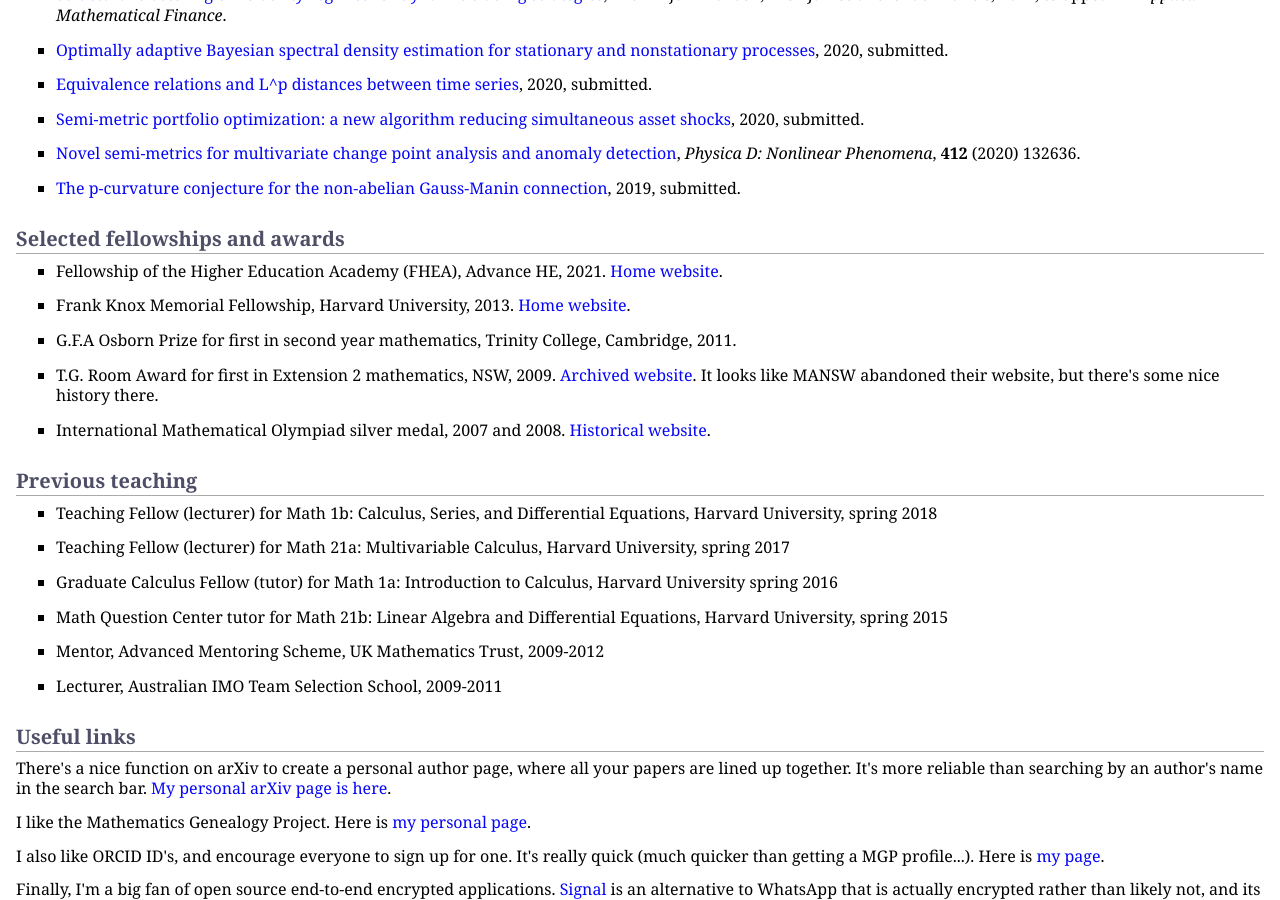
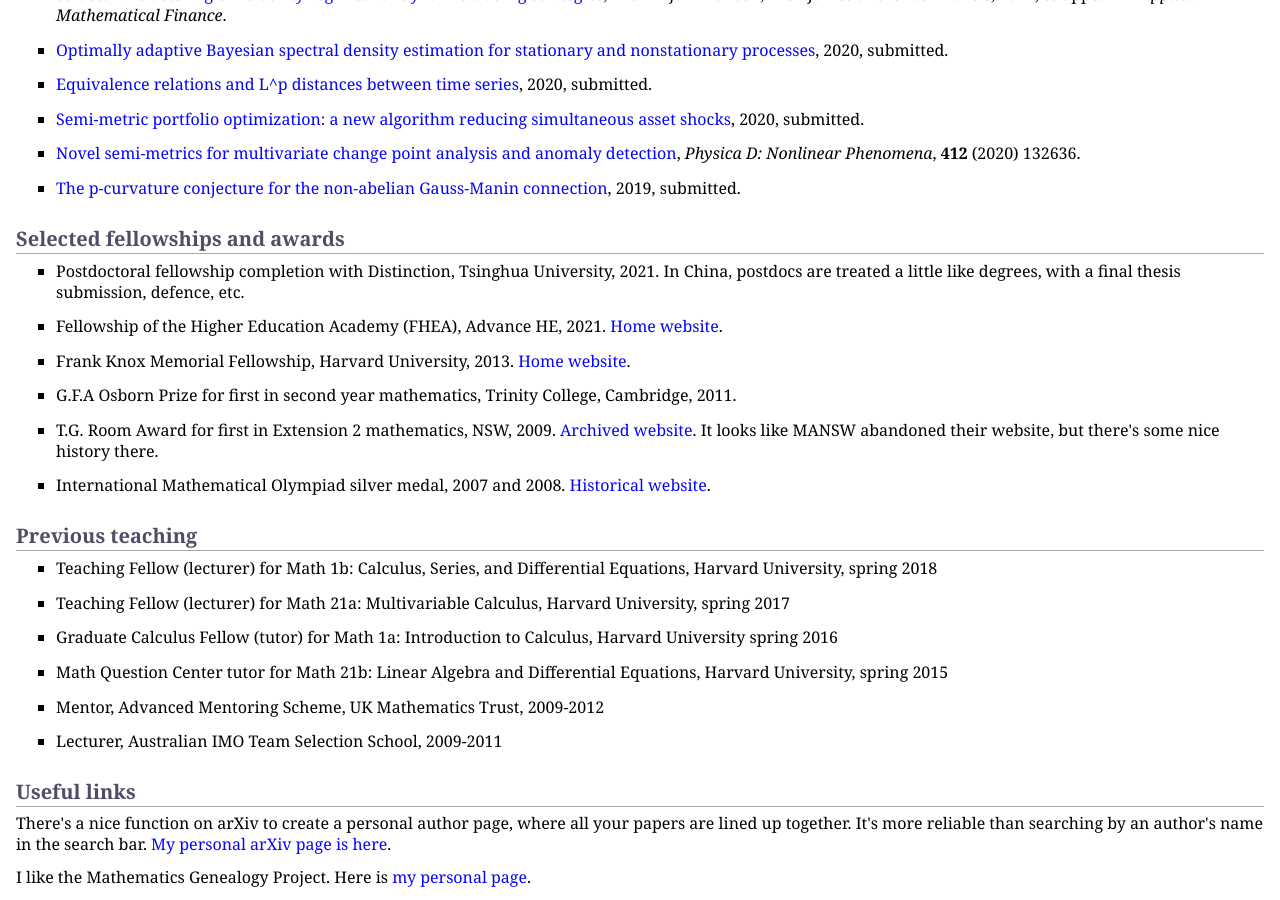
Before and after one commit to MaxMenzies/maxmenzies.com, a Jekyll site: the page index.html, which Jekyll copies as it is, in a window 1280 px wide and 900 px high, scrolled down 1141 px. Built offline with Jekyll 4.4.1, drawn with Linux system fonts in a browser that asks for light colours.

Commit message:
Update index.html

```diff
--- a/index.html
+++ b/index.html
@@ -121,6 +121,10 @@
 </ul>
 <h2>Selected fellowships and awards</h2>
 <ul>
+<li><p>Postdoctoral fellowship completion with Distinction, Tsinghua University, 2021. In China, postdocs are treated a little like degrees, with a final thesis submission, defence, etc. </p>
+</li>
+</ul>
+<ul>
 <li><p>Fellowship of the Higher Education Academy (FHEA), Advance HE, 2021. <a href="https://www.advance-he.ac.uk/fellowship">Home website</a>. </p>
 </li>
 </ul>
```
